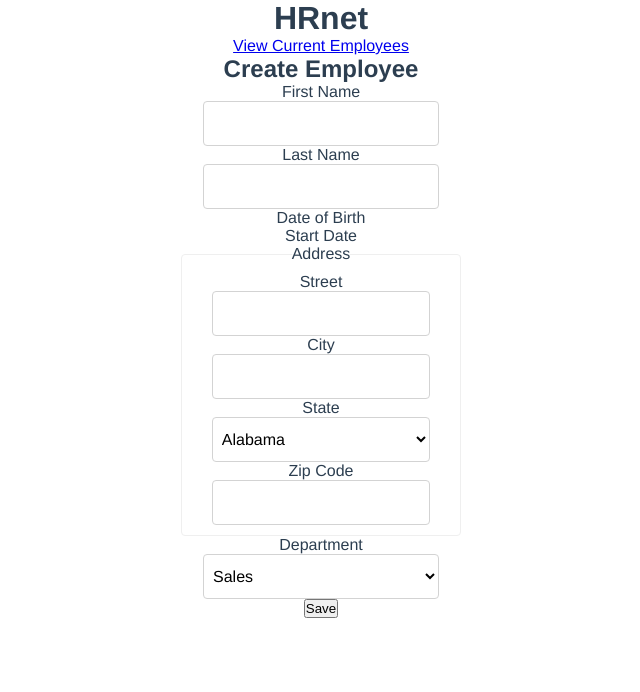
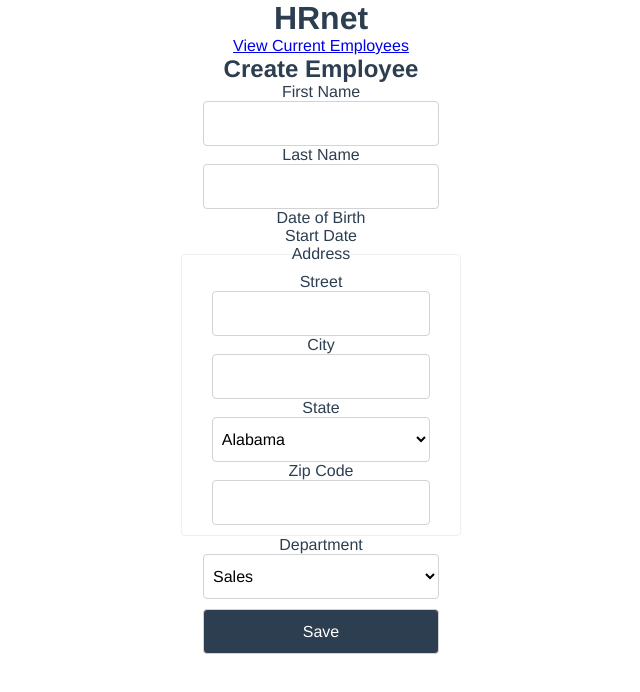
Before and after one commit to manel009/DefnouneManel_14_04042022, a React (Create React App) app in the folder hr-net/: page / in a window 1280 px wide. Shown: the top 692 px of the page, without its empty margins (319-959 px from the left). Built offline with nearby package versions, Linux system fonts and the light colour scheme.

Commit message:
style button save

```diff
--- a/hr-net/src/index.css
+++ b/hr-net/src/index.css
@@ -68,7 +68,7 @@ body {
   width: 80%;
 }
 
-input, select {
+input, select,button{
     align-items: center;
     position: relative;
     border-width: 1px;
@@ -88,6 +88,13 @@ input, select {
 
 }
 
+button{
+  margin-top: 10px;
+  background-color: #2c3e50;
+  color:white;
+}
+
+
 fieldset {
   border-radius: 4px;
   border-style: solid;
```
